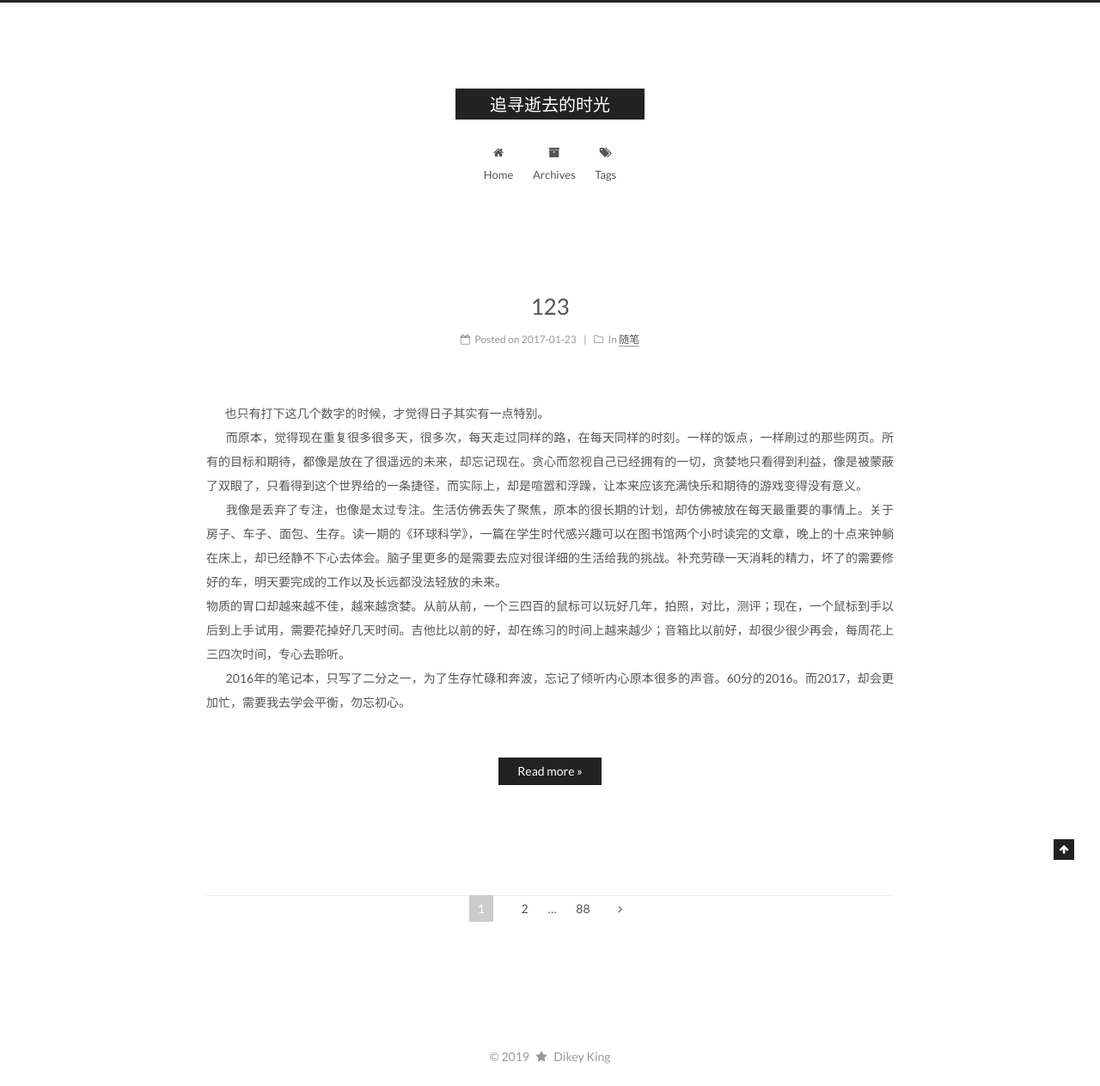
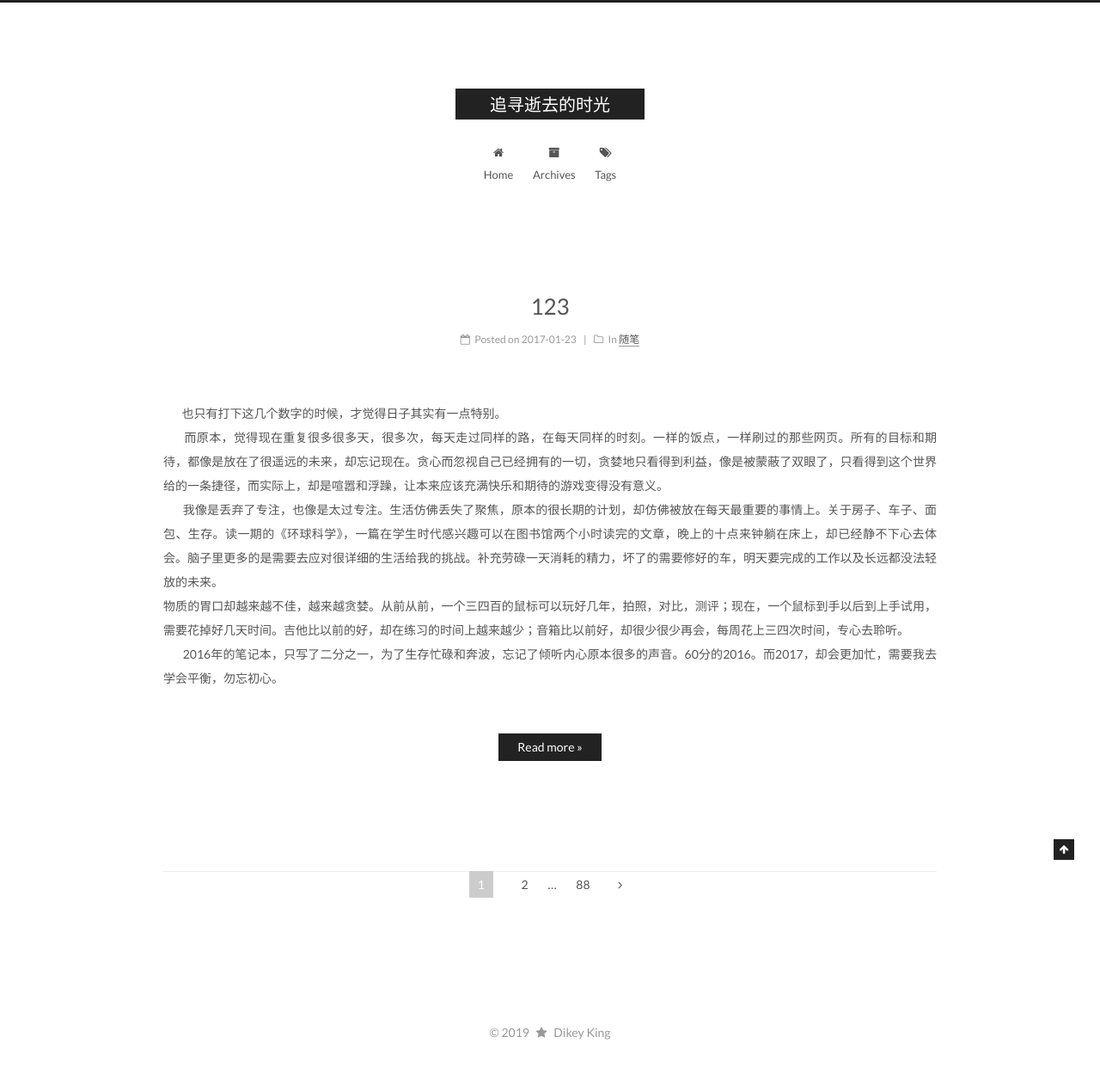
Before and after one commit to DikeyKing/dikeyking.github.io, a Jekyll site: the page built from index.html, in a window 1280 px wide. Shown: the whole page at 86% size. Built offline with Jekyll 4.4.1, drawn with Linux system fonts in a browser that asks for light colours; the list of posts is cut into pages by our own code; after the commit the page ends 1235 px from its top, so only the background shows below that.

Commit message:
Edit width

```diff
--- a/_sass/_variables/base.scss
+++ b/_sass/_variables/base.scss
@@ -192,8 +192,8 @@ $pagination-active-border       : $grey-light;
 $main-desktop                   : 960px;
 $main-desktop-large             : 1200px;
 
-$content-desktop                : 800px;
-$content-desktop-large          : 1000px;
+$content-desktop                : 900px;
+$content-desktop-large          : 1100px;
 $content-desktop-padding        : 40px;
 
 $sidebar-desktop                : 240px;
```
